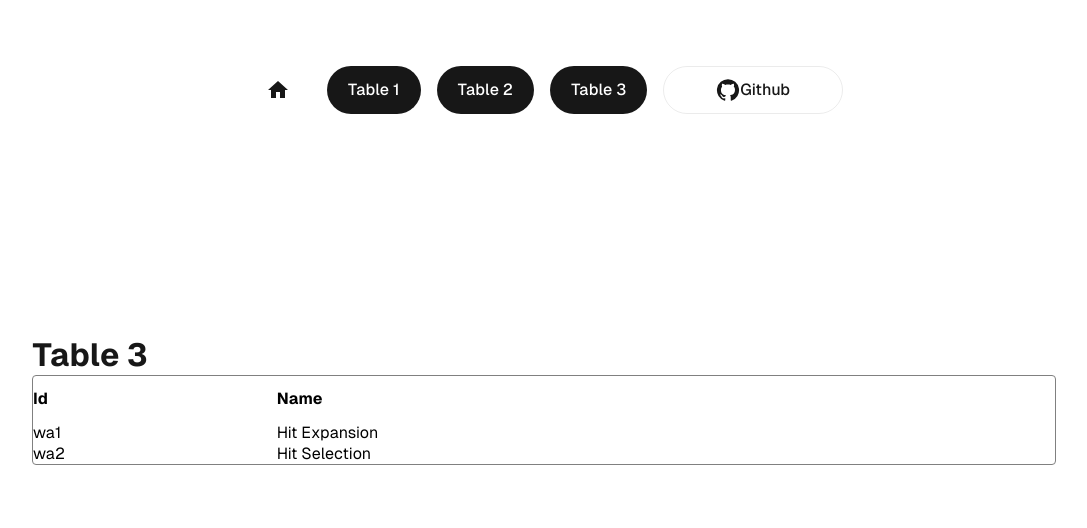
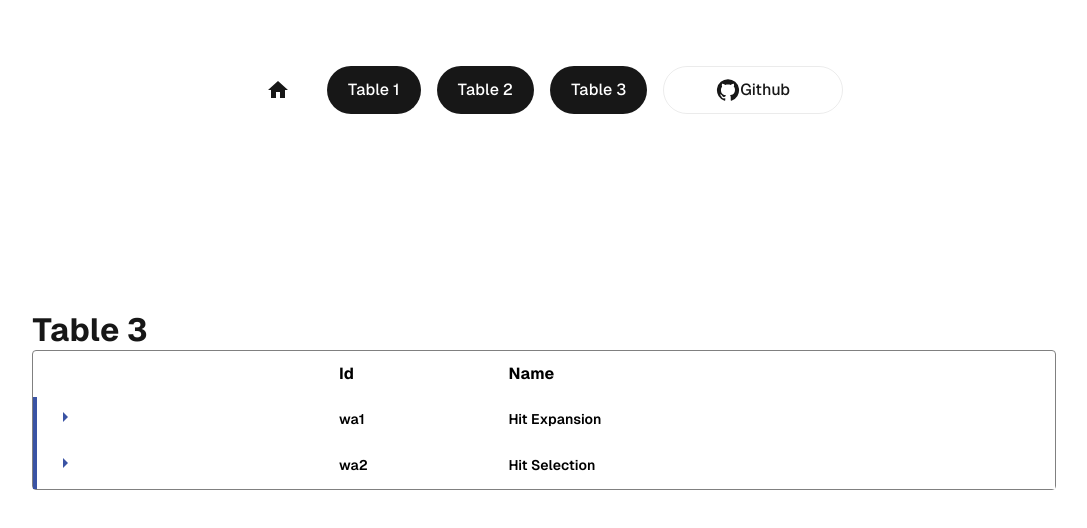
Before and after one commit to Wenying0808/table-component, a Next.js app in the folder my-table-components/: page /table3 in a window 1280 px wide. Shown: the top 528 px of the page, without its empty margins (96-1183 px from the left). Built offline with nearby package versions, Linux system fonts and the light colour scheme.

Commit message:
feat:/add table 3

```diff
--- a/my-table-components/src/app/components/table/Table3/index.tsx
+++ b/my-table-components/src/app/components/table/Table3/index.tsx
@@ -1,8 +1,11 @@
 import { useState, useEffect, useMemo } from "react";
-import { WorkflowTaskAnalysis } from "../../../types/DataTypes";
+import { AppTaskAnalysis, TaskAnalysis, WorkflowTaskAnalysis } from "../../../types/DataTypes";
 import table3Data from "../../../data/MockData_Table3.json";
 import { createColumnHelper, flexRender, getCoreRowModel, getExpandedRowModel, useReactTable } from "@tanstack/react-table";
 import { TableColumnHeaderRow } from "../TableColumnHeaderRow";
+import { Table3Row } from "../Table3Row";
+import { Table3CellExpand } from "../Table3CellExpand";
+import React from "react";
 
 export default function Table3() {
     const [data, setData] = useState<WorkflowTaskAnalysis[]>([]);
@@ -12,8 +15,14 @@ export default function Table3() {
         setData(table3Data as WorkflowTaskAnalysis[]);
     }, []);
 
+
+
     const columns = useMemo(() => [
-
+        columnHelper.display({
+            id: 'expand',
+            cell: ({ row }) => <Table3CellExpand row={row} />,
+            header: () => <span className="table-header"></span>
+        }),
         columnHelper.accessor('id', {
             header: 'Id',
             cell: info => info.getValue(),
@@ -24,9 +33,21 @@ export default function Table3() {
         }),
     ], [])
 
+    type Table3RowData = WorkflowTaskAnalysis | AppTaskAnalysis | TaskAnalysis;
+
     const table = useReactTable({
         columns,
         data,
+        getSubRows: (row: Table3RowData) => {
+            console.log('getSubRows called with:', row);
+            if (row && 'analyses' in row) {
+                return row.analyses;
+            }
+            if ('tasks' in row) {
+                return row.tasks;
+            }
+            return undefined;
+        },
         getCoreRowModel: getCoreRowModel(),
         getRowCanExpand: () => true,
         getExpandedRowModel: getExpandedRowModel(),
@@ -49,7 +70,8 @@ export default function Table3() {
             </thead>
             <tbody>
                 {table.getRowModel().rows.map(row => (
-                    <tr key={row.id}>
+                    <React.Fragment key={row.id}>
+                        <Table3Row key={row.id} row={row}>
                             {row.getVisibleCells().map(cell => (
                                 <td key={cell.id}>
                                     {flexRender(
@@ -58,7 +80,9 @@ export default function Table3() {
                                 )}
                             </td>
                             ))}
-                    </tr>
+                        </Table3Row>
+                    </React.Fragment>
+
                 ))}
             </tbody>
         </table>
--- /dev/null
+++ b/my-table-components/src/app/components/table/Table3CellExpand/index.tsx
@@ -0,0 +1,46 @@
+import { IconButton } from '@mui/material';
+import ArrowRightIcon from '@mui/icons-material/ArrowRight';
+import ArrowDropDownIcon from '@mui/icons-material/ArrowDropDown';
+import { ExpandableRow, TableCellExpandProps } from '@/app/types/TableTypes';
+import { colors } from '../../styles/colors';
+
+export const Table3CellExpand = <T extends ExpandableRow>({ row }: TableCellExpandProps<T>) => {
+
+    const cellStyles = {
+        parentCell: {
+            paddingLeft: "8px",
+            height: "46px",
+            borderLeft: `4px solid ${colors.azure}`
+        },
+        childCell: {
+            paddingLeft: "8px",
+            height: "34px",
+            borderLeft: `4px solid ${colors.white}`
+        },
+        grandChildCell: {
+            paddingLeft: "8px",
+            height: "34px",
+            borderLeft: "none",
+        },
+    };
+    const getCellStyles = (depth: number) => {
+        switch (depth) {
+            case 0: return cellStyles.parentCell;
+            case 1: return cellStyles.childCell;
+            case 2: return cellStyles.grandChildCell;
+        }
+    }
+
+    return (
+        <div style={getCellStyles(row.depth)}>
+            {(row.depth === 0 || row.depth === 1) && row.getCanExpand() ? (
+                <IconButton
+                    onClick={() => row.toggleExpanded()}
+                    sx={{ color: row.depth === 0 ? colors.azure : colors.manatee }}
+                >
+                    {row.getIsExpanded() ? <ArrowDropDownIcon /> : <ArrowRightIcon />}
+                </IconButton>
+            ) : null}
+        </div>
+    )
+};
--- /dev/null
+++ b/my-table-components/src/app/components/table/Table3Row/index.tsx
@@ -0,0 +1,41 @@
+import { TableRowProps, ExpandableRow } from '../../../types/TableTypes';
+import { colors } from '../../styles/colors';
+
+export const Table3Row = <T extends ExpandableRow>({ row, children }: TableRowProps<T>) => {
+    const rowStyles = {
+        parentRow: {
+            fontSize: "14px",
+            fontWeight: 600,
+            borderBottom: `1px solid ${colors.alto}`,
+            backgroundColor: `${colors.white}`,
+            height: "46px",
+        },
+        childRow: {
+            fontSize: "13px",
+            fontWeight: 500,
+            borderBottom: `1px solid ${colors.alto}`,
+            backgroundColor: `${colors.white}`,
+            height: "34px",
+        },
+        grandChildRow: {
+            fontSize: "13px",
+            fontWeight: 500,
+            borderBottom: `1px solid ${colors.alto}`,
+            backgroundColor: `${colors.wildSand}`,
+            height: "34px",
+        },
+    };
+    const getRowStyles = (depth: number) => {
+        switch (depth) {
+            case 0: return rowStyles.parentRow;
+            case 1: return rowStyles.childRow;
+            case 2: return rowStyles.grandChildRow;
+        }
+    }
+
+    return (
+        <tr style={getRowStyles(row.depth)}>
+            {children}
+        </tr>
+    );
+};
--- a/my-table-components/src/app/data/MockData_Table3.json
+++ b/my-table-components/src/app/data/MockData_Table3.json
@@ -6,7 +6,7 @@
       "actions": ["Download", "Archive", "Report"],
       "updatedTime": "2024-10-20T14:30:00Z",
       "duration": "2h 30m",
-      "Analyses": [
+      "analyses": [
         {
           "id": "aa1",
           "name": "IGX-Profile",
@@ -118,7 +118,7 @@
       "actions": ["Pause", "Archive"],
       "updatedTime": "2024-10-21T09:00:00Z",
       "duration": "2h",
-      "Analyses": [
+      "analyses": [
        {
           "id": "aa4",
           "name": "IGX-Profile",
--- a/my-table-components/src/app/types/DataTypes.ts
+++ b/my-table-components/src/app/types/DataTypes.ts
@@ -16,10 +16,10 @@ export type WorkflowAnalysis = BaseAnalysis & {
 }
 
 // Table 3 - level 3: tasks
-type TaskAnalysis = BaseAnalysis;
+export type TaskAnalysis = BaseAnalysis;
 
 // Table 3 - level 2: app
-type AppTaskAnalysis = BaseAnalysis & {
+export type AppTaskAnalysis = BaseAnalysis & {
     tasks?: TaskAnalysis[];
 };
 // Table 3 - level 1: workflow
```
Lines whose indentation alone changed are shown as unchanged.
